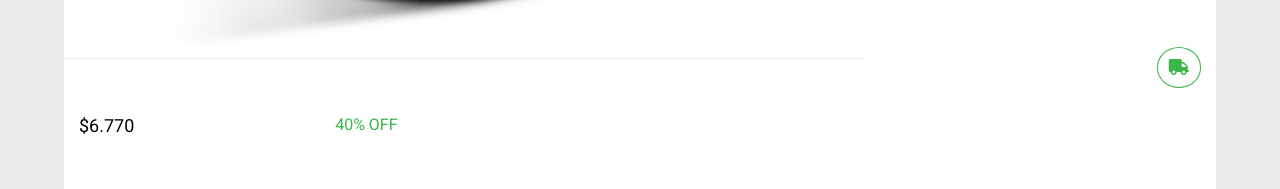
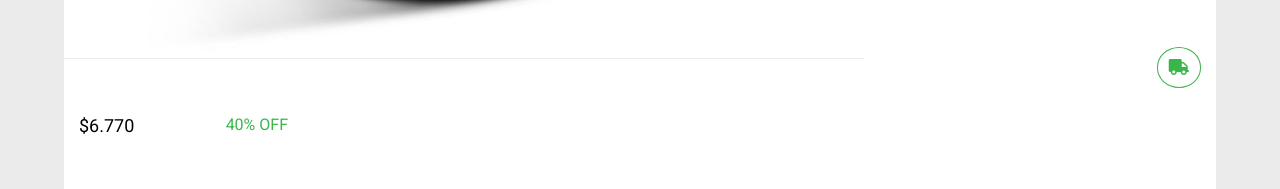
Before and after one commit to cristianrperalta/mercado-liebre, a website: page vistas/index.html in a window 1280 px wide. Shown: the part 1555-1744 px from the top of the page. Drawn offline with Linux system fonts and the light colour scheme.

Commit message:
Solución a: M04C06 Ejercitación - v1

```diff
--- a/public/styles/styles.css
+++ b/public/styles/styles.css
@@ -205,7 +205,7 @@ article img {
 .descuentos {
     font-size: 16px;
     color: var(--green-color);
-    flex-grow: 4;
+    flex-grow: 10;
 
 }
 
```
